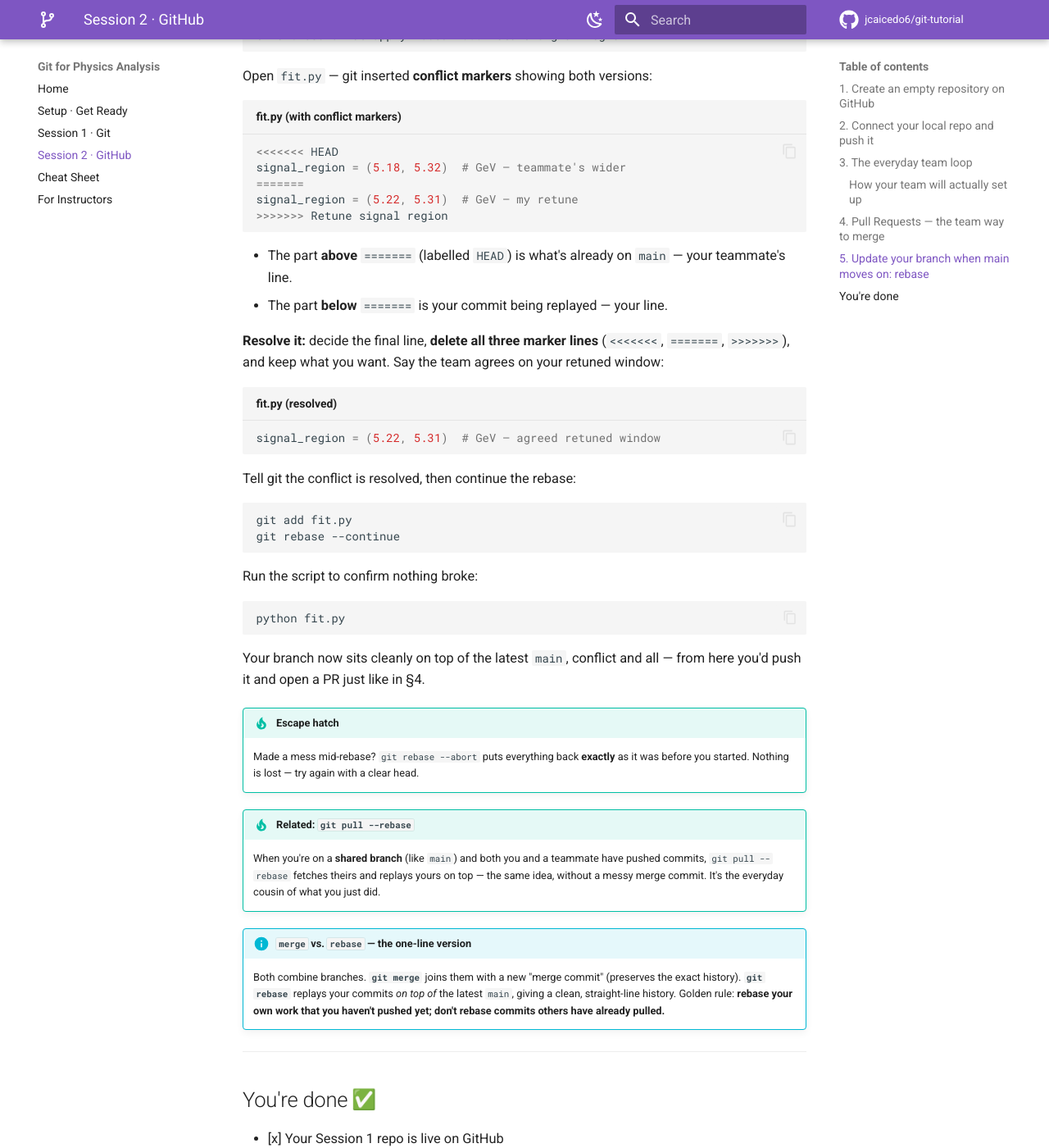
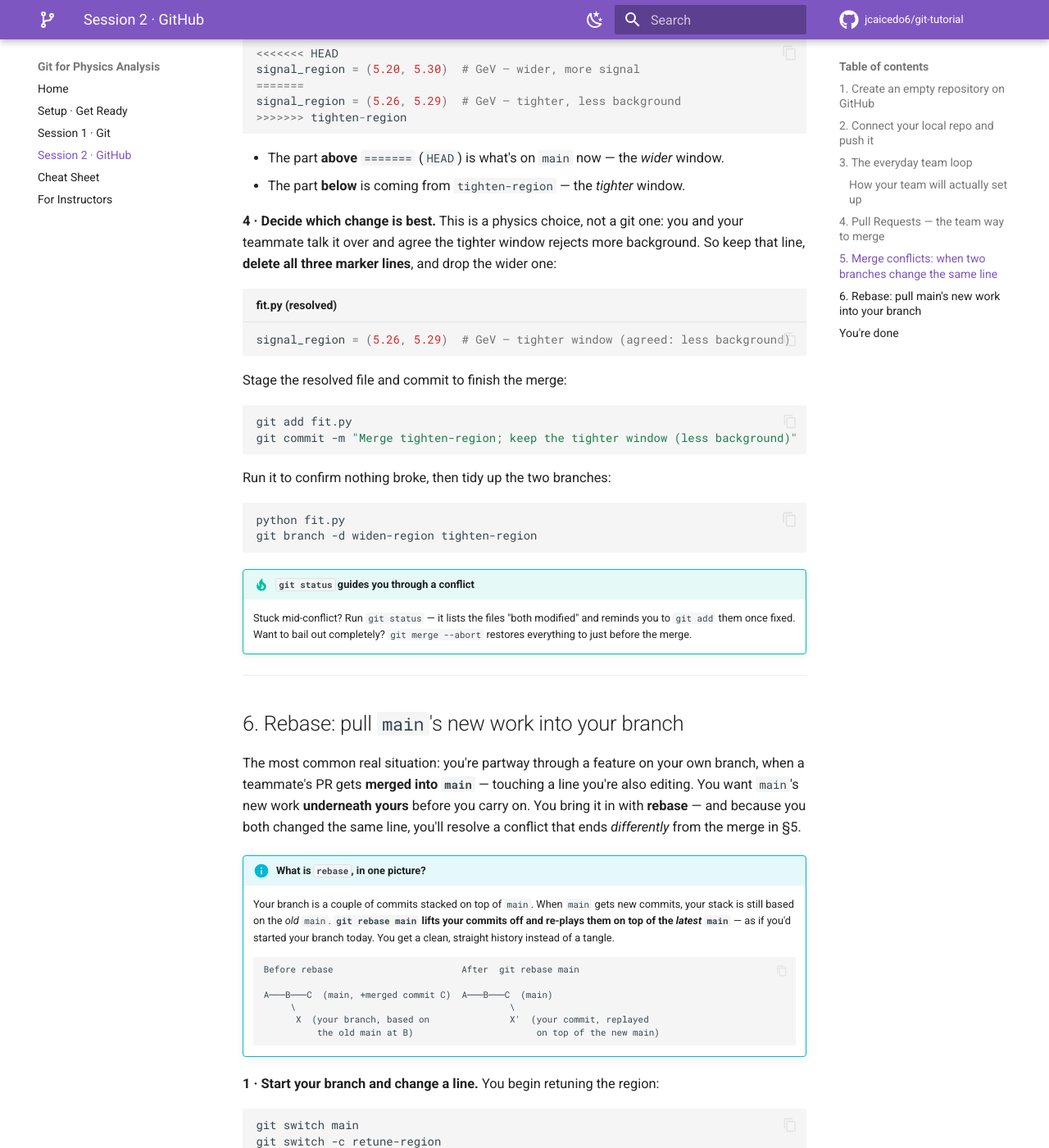
Before and after one commit to jcaicedo6/git-tutorial, an MkDocs documentation site: the page built from docs/session2-github.md, in a window 1280 px wide and 1400 px high, scrolled down 6076 px. Shown: the whole window at 82% size. Built offline with MkDocs 1.6.1 and Material for MkDocs 9.7.7, drawn with Linux system fonts in a browser that asks for light colours; emoji names are drawn with the system emoji font; comment, search, counter and statistics services are not loaded; some of the changed text lies outside the part shown.

Commit message:
Rework §6 into a realistic rebase-with-conflict; contrast merge vs rebase endings

````diff
--- a/docs/session2-github.md
+++ b/docs/session2-github.md
@@ -3,9 +3,9 @@
 !!! abstract "Goal"
     Take the repo you built in Session 1, put it online on GitHub, learn the everyday loop
     (`clone → pull → commit → push`), and finish with the real team workflow: **Pull
-    Requests** and resolving a **merge conflict** with `rebase`.
+    Requests**, resolving a **merge conflict**, and **rebasing** onto the latest `main`.
 
-    :octicons-clock-16: ~15 min core (+~10 min for the collaboration deep-dive, §4–§5)
+    :octicons-clock-16: ~15 min core (+~15 min for the collaboration deep-dive, §4–§6)
     &nbsp;·&nbsp; :material-tools: the `my_decay_analysis` repo from Session 1, plus
     everything from [Setup](setup.md) (account + a connection method)
 
@@ -285,130 +285,226 @@ git branch -d add-mass-plot
 
 ---
 
-## 5. Update your branch when `main` moves on: `rebase`
+## 5. Merge conflicts: when two branches change the same line
 
-This happens on every team: you start a branch, and while you're working a teammate's Pull
-Request gets **merged into `main`**. Now `main` has moved ahead of where you branched off.
-Before your own PR can go in cleanly, you need to catch your branch up to the new `main` —
-and the tidy way to do that is **rebase**.
+The classic conflict: two teammates each branch off `main` and edit the **same line** of the
+same file. The first branch merges fine. When the second one merges, git can't tell which
+edit should win — so it stops and asks *you*. Let's reproduce it end-to-end (playing both
+teammates) and resolve it by **deciding which change is better**.
+
+**1 · Two branches edit the same line.** First, one teammate widens the region:
+
+```bash
+git switch main
+git switch -c widen-region
+```
+
+Edit the first line of `fit.py` to `signal_region = (5.20, 5.30)  # GeV — wider, more signal`,
+then commit:
+
+```bash
+git add fit.py
+git commit -m "Widen signal region for more signal"
+```
+
+Now the other teammate starts a **separate** branch off `main` and tightens the *same* line:
+
+```bash
+git switch main
+git switch -c tighten-region
+```
+
+Edit that first line to `signal_region = (5.26, 5.29)  # GeV — tighter, less background`, then
+commit:
+
+```bash
+git add fit.py
+git commit -m "Tighten signal region to cut background"
+```
+
+**2 · Merge the first branch — no problem.** `widen-region` branched straight off `main`, so
+it merges cleanly:
+
+```bash
+git switch main
+git merge widen-region
+```
+
+```title="output"
+Updating a1b2c3d..c0ffee1
+Fast-forward
+ fit.py | 2 +-
+```
+
+**3 · Merge the second branch — conflict!** `tighten-region` changed the same line that
+`widen-region` just changed on `main`, so git can't reconcile them on its own:
+
+```bash
+git merge tighten-region
+```
+
+```title="output"
+Auto-merging fit.py
+CONFLICT (content): Merge conflict in fit.py
+Automatic merge failed; fix conflicts and then commit the result.
+```
+
+Open `fit.py` — git shows **both versions**, separated by markers:
+
+```python title="fit.py (with conflict markers)"
+<<<<<<< HEAD
+signal_region = (5.20, 5.30)  # GeV — wider, more signal
+=======
+signal_region = (5.26, 5.29)  # GeV — tighter, less background
+>>>>>>> tighten-region
+```
+
+- The part **above** `=======` (`HEAD`) is what's on `main` now — the *wider* window.
+- The part **below** is coming from `tighten-region` — the *tighter* window.
+
+**4 · Decide which change is best.** This is a physics choice, not a git one: you and your
+teammate talk it over and agree the tighter window rejects more background. So keep that line,
+**delete all three marker lines**, and drop the wider one:
+
+```python title="fit.py (resolved)"
+signal_region = (5.26, 5.29)  # GeV — tighter window (agreed: less background)
+```
+
+Stage the resolved file and commit to finish the merge:
+
+```bash
+git add fit.py
+git commit -m "Merge tighten-region; keep the tighter window (less background)"
+```
+
+Run it to confirm nothing broke, then tidy up the two branches:
+
+```bash
+python fit.py
+git branch -d widen-region tighten-region
+```
+
+!!! tip "`git status` guides you through a conflict"
+    Stuck mid-conflict? Run `git status` — it lists the files "both modified" and reminds you
+    to `git add` them once fixed. Want to bail out completely? `git merge --abort` restores
+    everything to just before the merge.
+
+---
+
+## 6. Rebase: pull `main`'s new work into your branch
+
+The most common real situation: you're partway through a feature on your own branch, when a
+teammate's PR gets **merged into `main`** — touching a line you're also editing. You want
+`main`'s new work **underneath yours** before you carry on. You bring it in with **rebase** —
+and because you both changed the same line, you'll resolve a conflict that ends *differently*
+from the merge in §5.
 
 !!! info "What is `rebase`, in one picture?"
-    Your branch is a couple of commits stacked on top of `main`. When `main` gets new
-    commits, your stack is now based on an *old* `main`. **`git rebase main` lifts your
-    commits off and re-plays them on top of the *latest* `main`** — as if you'd started your
-    branch today. You get a clean, straight history instead of a tangle.
+    Your branch is a couple of commits stacked on top of `main`. When `main` gets new commits,
+    your stack is still based on the *old* `main`. **`git rebase main` lifts your commits off
+    and re-plays them on top of the *latest* `main`** — as if you'd started your branch today.
+    You get a clean, straight history instead of a tangle.
 
     ```
     Before rebase                        After  git rebase main
 
-    A───B───C  (main, +teammate's C)     A───B───C  (main)
+    A───B───C  (main, +merged commit C)  A───B───C  (main)
          \                                        \
-          X───Y  (your branch, based             X'──Y'  (your commits, replayed
-                  on the old main at B)                    on top of the new main)
+          X  (your branch, based on               X'  (your commit, replayed
+              the old main at B)                       on top of the new main)
     ```
 
-Let's walk through it. We'll play the teammate too, so you can reproduce the whole thing on
-your own laptop.
-
-**1 · Start your branch and make your change.** You set out to retune the signal region:
+**1 · Start your branch and change a line.** You begin retuning the region:
 
 ```bash
 git switch main
 git switch -c retune-region
 ```
 
-Edit the first line of `fit.py` to `signal_region = (5.22, 5.31)  # GeV — my retune`, then:
+Edit the first line of `fit.py` to `signal_region = (5.25, 5.30)  # GeV — my retune`, then:
 
 ```bash
 git add fit.py
 git commit -m "Retune signal region"
 ```
 
-**2 · Meanwhile, a teammate's PR lands on `main`.** In real life they merged it on GitHub;
-to reproduce it here, switch to `main` and make their change directly:
+**2 · Meanwhile, a PR is merged into `main`** that touches the same line. To reproduce it,
+switch to `main` and make that change there:
 
 ```bash
 git switch main
 ```
 
-Edit the first line of `fit.py` to `signal_region = (5.18, 5.32)  # GeV — teammate's wider`,
-then:
+Edit the first line of `fit.py` to `signal_region = (5.18, 5.32)  # GeV — merged PR`, then:
 
 ```bash
 git add fit.py
-git commit -m "Widen signal region (teammate's PR)"
+git commit -m "Widen signal region (merged PR)"
 ```
 
-Now `main` and your branch have each changed the **same line** in different ways.
-
-**3 · Rebase your branch onto the updated `main`.** Hop back to your branch and replay your
-work on top of the latest `main`:
+**3 · Pull `main`'s changes into your branch with rebase.** Go back to your branch and replay
+your work on top of the updated `main`:
 
 ```bash
 git switch retune-region
 git rebase main
 ```
 
-Because both sides touched the same line, git can't decide for you — it pauses with a
-**conflict**:
+!!! tip "The remote one-liner"
+    Here `main` was already up to date locally. When the new commit is only on GitHub, this
+    same step is `git pull --rebase origin main` — fetch `main` **and** rebase your branch onto
+    it, in one command.
+
+Because you both changed the same line, git pauses with a conflict:
 
 ```title="output"
 Auto-merging fit.py
 CONFLICT (content): Merge conflict in fit.py
-error: could not apply f00ba17... Retune signal region
+error: could not apply e1f2a3b... Retune signal region
 ```
 
-Open `fit.py` — git inserted **conflict markers** showing both versions:
+Open `fit.py` — the same `<<< === >>>` markers you met in §5:
 
 ```python title="fit.py (with conflict markers)"
 <<<<<<< HEAD
-signal_region = (5.18, 5.32)  # GeV — teammate's wider
+signal_region = (5.18, 5.32)  # GeV — merged PR
 =======
-signal_region = (5.22, 5.31)  # GeV — my retune
+signal_region = (5.25, 5.30)  # GeV — my retune
 >>>>>>> Retune signal region
 ```
 
-- The part **above** `=======` (labelled `HEAD`) is what's already on `main` — your
-  teammate's line.
-- The part **below** `=======` is your commit being replayed — your line.
-
-**Resolve it:** decide the final line, **delete all three marker lines** (`<<<<<<<`,
-`=======`, `>>>>>>>`), and keep what you want. Say the team agrees on your retuned window:
+Pick the final line, **delete the three marker lines**, and save — say you keep your retune:
 
 ```python title="fit.py (resolved)"
-signal_region = (5.22, 5.31)  # GeV — agreed retuned window
+signal_region = (5.25, 5.30)  # GeV — retuned, on top of the merged PR
 ```
 
-Tell git the conflict is resolved, then continue the rebase:
+Now the **key difference from §5**: you finish a *rebase* conflict with `rebase --continue`,
+**not** a commit:
 
 ```bash
 git add fit.py
 git rebase --continue
 ```
 
-Run the script to confirm nothing broke:
+Confirm it runs, and you're up to date with `main`:
 
 ```bash
 python fit.py
 ```
 
-Your branch now sits cleanly on top of the latest `main`, conflict and all — from here you'd
-push it and open a PR just like in §4.
+From here you'd push your branch and open a PR — now built on top of the latest `main`.
 
-!!! tip "Escape hatch"
-    Made a mess mid-rebase? `git rebase --abort` puts everything back **exactly** as it was
-    before you started. Nothing is lost — try again with a clear head.
+!!! info "Merge conflict vs. rebase conflict — same markers, different ending"
+    The `<<< === >>>` markers are identical; only the **finish** differs:
 
-!!! tip "Related: `git pull --rebase`"
-    When you're on a **shared branch** (like `main`) and both you and a teammate have pushed
-    commits, `git pull --rebase` fetches theirs and replays yours on top — the same idea,
-    without a messy merge commit. It's the everyday cousin of what you just did.
+    - After a **merge** conflict (§5): `git add` → **`git commit`** (creates a merge commit).
+    - After a **rebase** conflict (§6): `git add` → **`git rebase --continue`** (no merge
+      commit — your commit is replayed on top of `main`).
 
-!!! info "`merge` vs. `rebase` — the one-line version"
-    Both combine branches. **`git merge`** joins them with a new "merge commit" (preserves
-    the exact history). **`git rebase`** replays your commits *on top of* the latest `main`,
-    giving a clean, straight-line history. Golden rule: **rebase your own work that you
-    haven't pushed yet; don't rebase commits others have already pulled.**
+    Stuck either way? **`git merge --abort`** / **`git rebase --abort`** returns you to safety.
+    Golden rule: rebase your own un-pushed work; don't rebase commits others have already
+    pulled.
 
 ---
 
@@ -420,7 +516,8 @@ push it and open a PR just like in §4.
 - [x] You can push and pull (token-cached over HTTPS, or passwordless over SSH)
 - [x] You know the team workflow: **clone → pull → commit → push**
 - [x] You opened and merged a **Pull Request**
-- [x] You resolved a **merge conflict** and know `rebase` vs `merge`
+- [x] You resolved a **merge conflict** by choosing the better change (finish: `commit`)
+- [x] You **rebased** your branch onto `main`'s new work (finish: `rebase --continue`)
 
 </div>
 
````
Also changed, not shown: docs/instructor-notes.md (+10 -5 lines).
